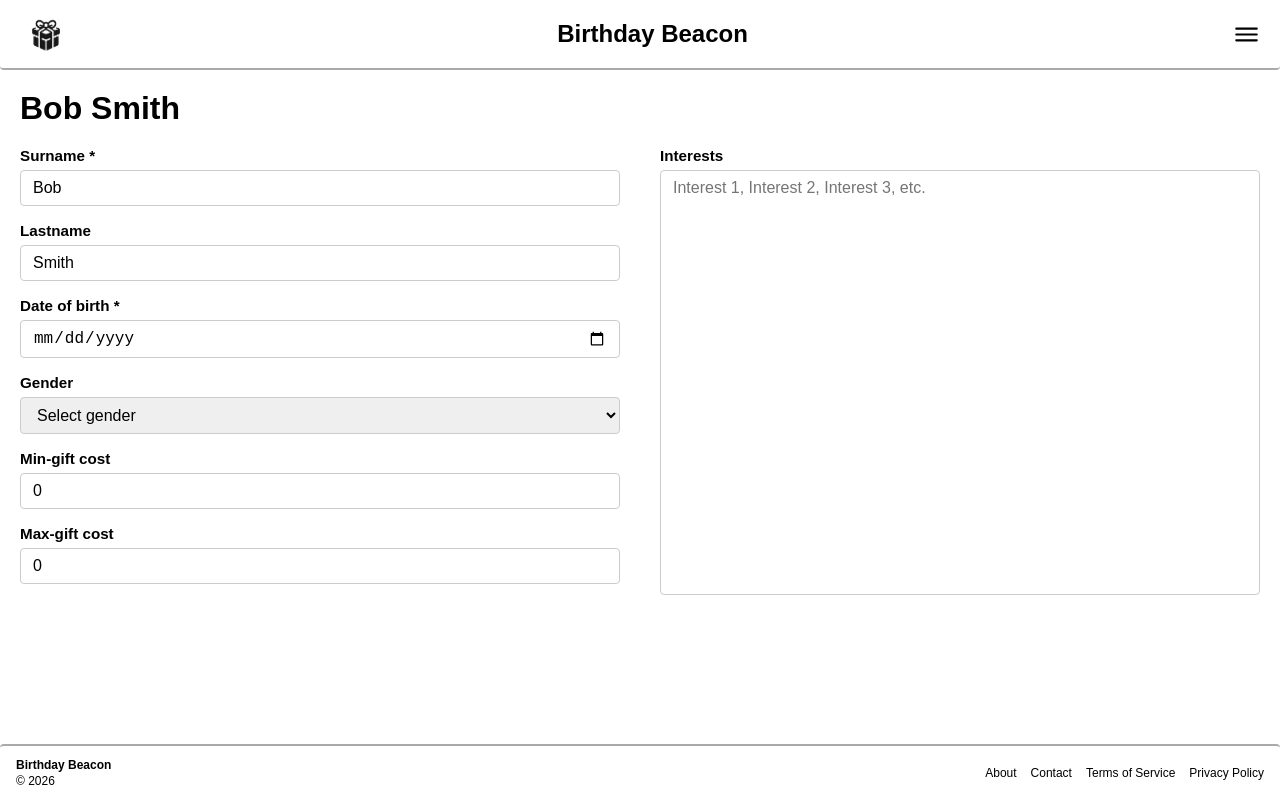
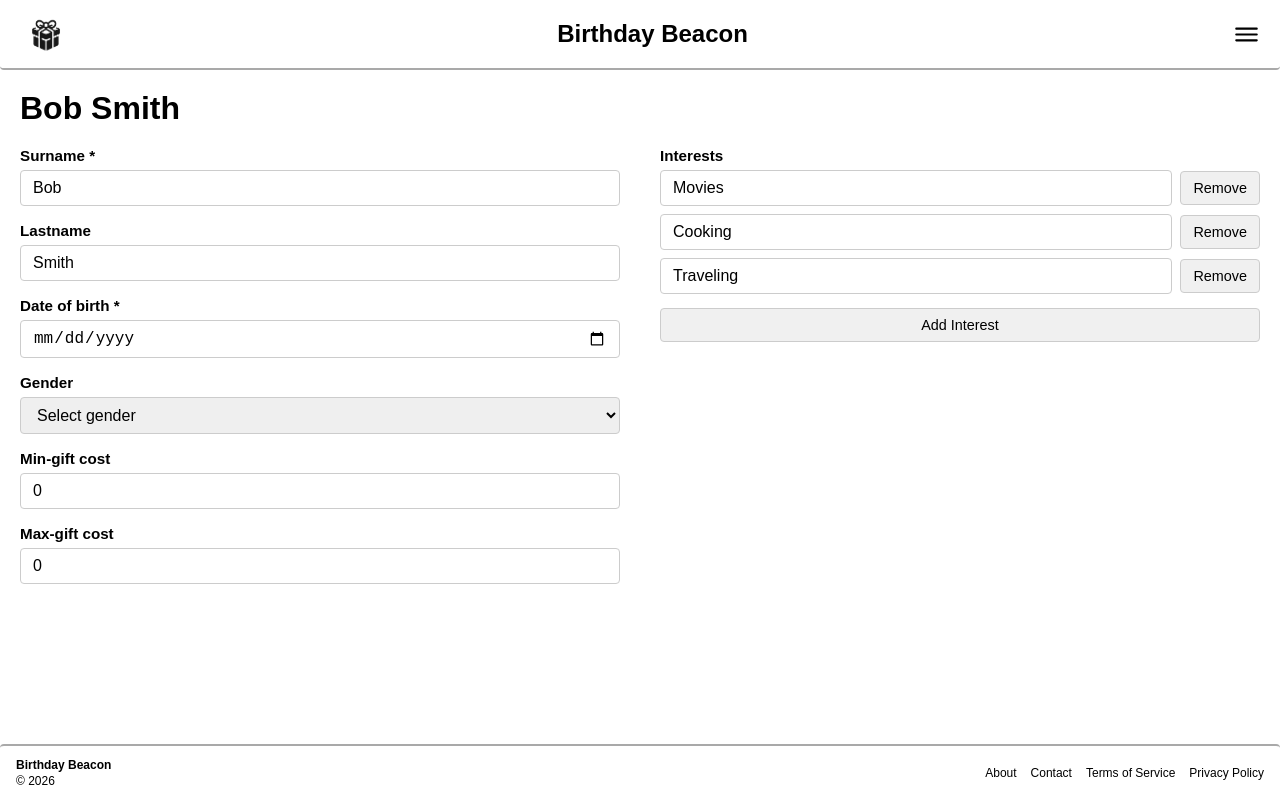
Before and after one commit to LucasLofqvist/birthday-beacon-ui, a Vue app: page /contact in a window 1280 px wide. Built offline with nearby package versions, Linux system fonts and the light colour scheme.

Commit message:
Fixed a minor issue where interest[0] was removed when pressing 'enter' in the form due to the first btn in the form being treated as a submit-btn

```diff
--- a/src/views/main/ContactView.vue
+++ b/src/views/main/ContactView.vue
@@ -10,8 +10,21 @@ const contact = reactive({
   gender: "",
   minGiftCost: 0,
   maxGiftCost: 0,
-  interests: "",
+  interests: ["Movies", "Cooking", "Traveling"],
 });
+
+const addInterest = () => {
+  if (
+    contact.interests.length < 10 &&
+    contact.interests[contact.interests.length - 1].trim() !== ""
+  ) {
+    contact.interests.push("");
+  }
+};
+
+const removeInterest = (index) => {
+  contact.interests.splice(index, 1);
+};
 
 //Ensures that contactName or "New contact" is rendered
 const contactName = computed(() => {
@@ -84,7 +97,7 @@ const maxDate = new Date().toISOString().split("T")[0];
           : contactName
       }}
     </h1>
-    <form class="contact-form">
+    <form class="contact-form" @submit.prevent>
       <!-- Left section: contact details -->
       <section class="left-section">
         <div class="form-group">
@@ -141,13 +154,40 @@ const maxDate = new Date().toISOString().split("T")[0];
       <!-- Right section: interests -->
       <section class="right-section">
         <div class="form-group interests-group">
-          <label for="interests">Interests</label>
-          <textarea
-            v-model="contact.interests"
-            id="interests"
-            class="interests-textarea"
-            placeholder="Interest 1, Interest 2, Interest 3, etc."
-          ></textarea>
+          <label>Interests</label>
+          <div class="interests-container">
+            <div
+              v-for="(interest, index) in contact.interests"
+              :key="index"
+              class="interest-field-wrapper"
+            >
+              <input
+                v-model="contact.interests[index]"
+                type="text"
+                :placeholder="`Interest ${index + 1}`"
+                class="interest-input"
+              />
+              <button
+                type="button"
+                @click.prevent="removeInterest(index)"
+                :disabled="contact.interests.length <= 1"
+                class="remove-interest-btn"
+              >
+                Remove
+              </button>
+            </div>
+          </div>
+          <button
+            type="button"
+            @click.prevent="addInterest()"
+            :disabled="
+              contact.interests.length >= 10 ||
+              contact.interests[contact.interests.length - 1].trim() === ''
+            "
+            class="add-interest-btn"
+          >
+            Add Interest
+          </button>
         </div>
       </section>
     </form>
@@ -211,19 +251,51 @@ const maxDate = new Date().toISOString().split("T")[0];
   flex: 1;
 }
 
-.interests-textarea {
+.interests-container {
+  display: flex;
+  flex-direction: column;
+  gap: 8px;
+}
+
+.interest-field-wrapper {
+  display: flex;
+  gap: 8px;
+  align-items: center;
+}
+
+.interest-input {
+  flex: 1;
   padding: 8px 12px;
   border: 1px solid #ccc;
   border-radius: 4px;
   font-size: 1rem;
-  resize: none;
-  height: 425px;
-  font-family: inherit;
 }
 
-@media (max-width: 500px) {
-  .interests-textarea {
-    height: 250px;
-  }
+.remove-interest-btn,
+.add-interest-btn {
+  padding: 8px 12px;
+  background-color: #f0f0f0;
+  border: 1px solid #ccc;
+  border-radius: 4px;
+  font-size: 0.9rem;
+  cursor: pointer;
+  transition: background-color 0.2s;
+}
+
+.remove-interest-btn:hover:not(:disabled),
+.add-interest-btn:hover:not(:disabled) {
+  background-color: #e0e0e0;
+}
+
+.remove-interest-btn:disabled,
+.add-interest-btn:disabled {
+  background-color: #f5f5f5;
+  border-color: #ddd;
+  cursor: not-allowed;
+  opacity: 0.6;
+}
+
+.add-interest-btn {
+  margin-top: 8px;
 }
 </style>
```
